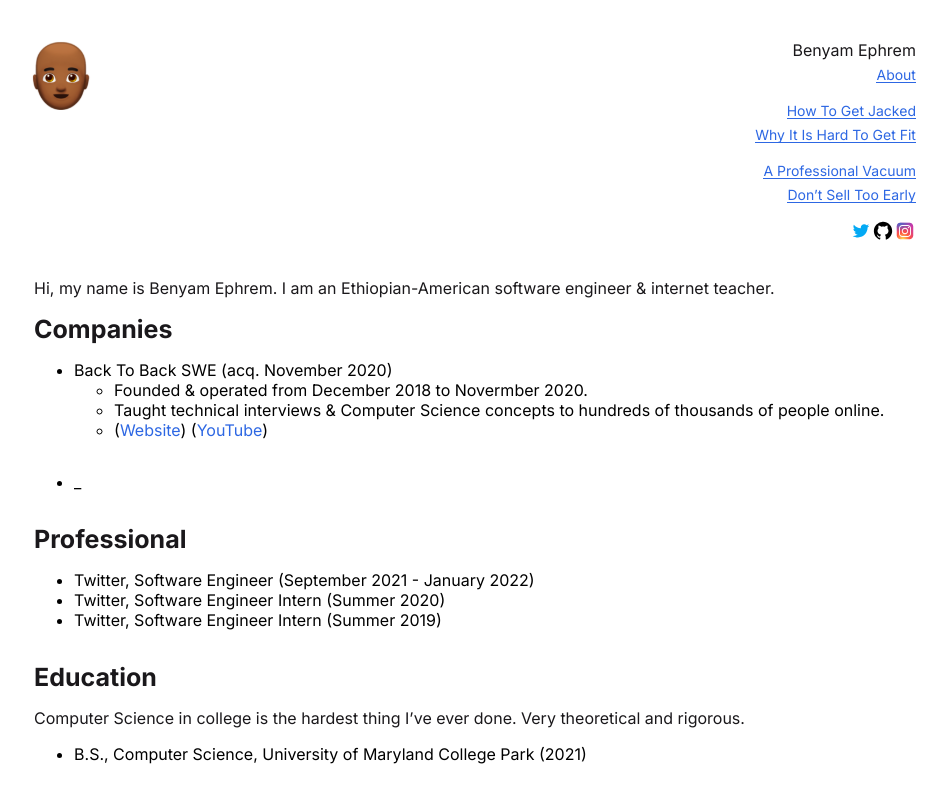
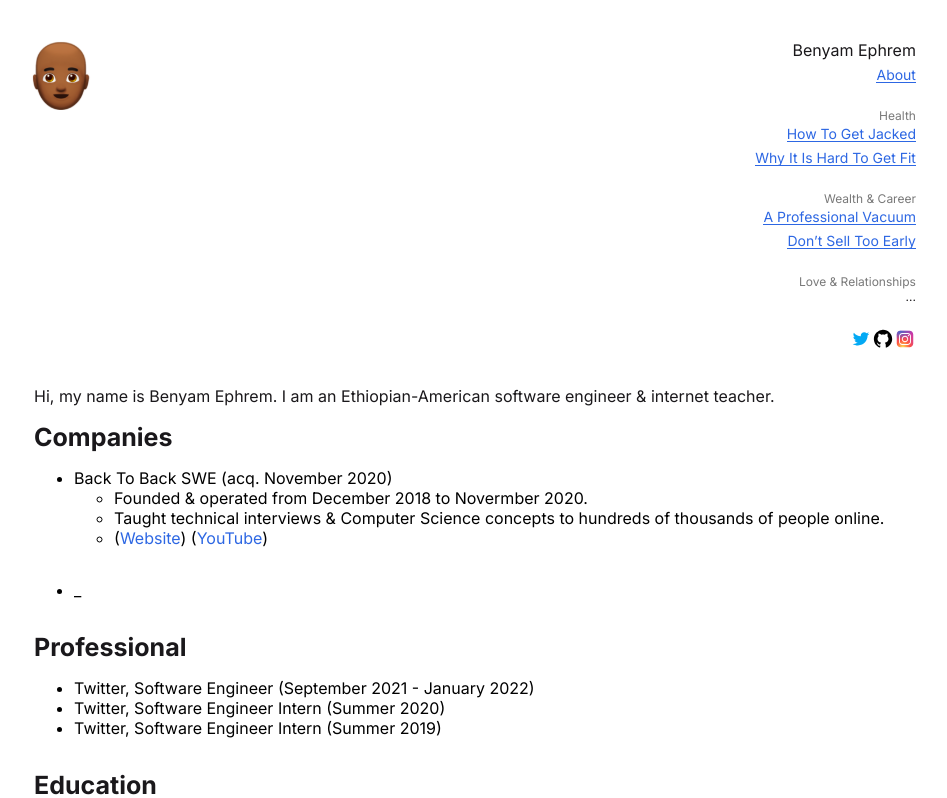
Before and after one commit to bephrem1/bephrem1.github.io, a Next.js app: page / in a window 1280 px wide. Shown: the top 798 px of the page, without its empty margins (165-1112 px from the left). Built offline with nearby package versions, Linux system fonts and the light colour scheme; no server answers.

Commit message:
menu reformat

```diff
--- a/src/components/shared/navigation/components/NavbarMenu.tsx
+++ b/src/components/shared/navigation/components/NavbarMenu.tsx
@@ -1,4 +1,4 @@
-import { SPACES, TEXT_SIZE } from '../../../../design';
+import { COLORS, SPACES, TEXT_SIZE } from '../../../../design';
 
 import { FunctionComponent } from 'react';
 import { INTERNAL_LINKS } from '../../../../global-helpers/urls';
@@ -9,6 +9,8 @@
 import View from '../../elements/View';
 
 interface Props {}
+
+const SECTION_MARGIN = '24px';
 
 const NavbarMenu: FunctionComponent<Props> = () => {
   return (
@@ -21,17 +23,35 @@
       <NavMenuLink type="internal" dest={INTERNAL_LINKS.HOME}>
         About
       </NavMenuLink>
-      <Spacer direction="vertical" size={SPACES.GAP.SMALL} />
+      <Spacer direction="vertical" size={SECTION_MARGIN} />
 
+      <Text
+        tag="p"
+        textAlign="right"
+        fontSize={TEXT_SIZE.NANO}
+        color={COLORS.TEXT.GRAY}
+        uninteractive
+      >
+        Health
+      </Text>
       <NavMenuLink type="internal" dest={INTERNAL_LINKS.HOW_TO_GET_JACKED}>
         How To Get Jacked
       </NavMenuLink>
       <Spacer direction="vertical" size={SPACES.GAP.MICRO} />
-      <NavMenuLink type="internal" dest={INTERNAL_LINKS.HOW_TO_GET_JACKED}>
+      <NavMenuLink type="internal" dest={INTERNAL_LINKS.WHY_IT_IS_HARD_TO_GET_FIT}>
         Why It Is Hard To Get Fit
       </NavMenuLink>
-      <Spacer direction="vertical" size={SPACES.GAP.SMALL} />
+      <Spacer direction="vertical" size={SECTION_MARGIN} />
 
+      <Text
+        tag="p"
+        textAlign="right"
+        fontSize={TEXT_SIZE.NANO}
+        color={COLORS.TEXT.GRAY}
+        uninteractive
+      >
+        Wealth & Career
+      </Text>
       <NavMenuLink type="internal" dest={INTERNAL_LINKS.A_PROFESSIONAL_VACUUM}>
         A Professional Vacuum
       </NavMenuLink>
@@ -39,8 +59,22 @@
       <NavMenuLink type="internal" dest={INTERNAL_LINKS.DONT_SELL_TOO_EARLY}>
         Don’t Sell Too Early
       </NavMenuLink>
+      <Spacer direction="vertical" size={SECTION_MARGIN} />
 
-      <Spacer direction="vertical" size={SPACES.GAP.SMALL} />
+      <Text
+        tag="p"
+        textAlign="right"
+        fontSize={TEXT_SIZE.NANO}
+        color={COLORS.TEXT.GRAY}
+        uninteractive
+      >
+        Love & Relationships
+      </Text>
+      <Text tag="p" textAlign="right" fontSize={TEXT_SIZE.NANO} uninteractive>
+        ...
+      </Text>
+
+      <Spacer direction="vertical" size={SECTION_MARGIN} />
       <SocialLinks />
     </View>
   );
--- a/src/design/index.ts
+++ b/src/design/index.ts
@@ -52,6 +52,7 @@
 };
 
 export const TEXT_SIZE = {
+  NANO: '0.75rem',
   MICRO: '.875rem',
   XSMALL: '1rem',
   SMALL: '1.25rem',
--- a/src/global-helpers/urls.ts
+++ b/src/global-helpers/urls.ts
@@ -4,6 +4,8 @@
   HOME: '/',
 
   HOW_TO_GET_JACKED: '/jacked',
+  WHY_IT_IS_HARD_TO_GET_FIT: '/fit',
+
   A_PROFESSIONAL_VACUUM: '/vacuum',
   DONT_SELL_TOO_EARLY: '/early'
 };
```
